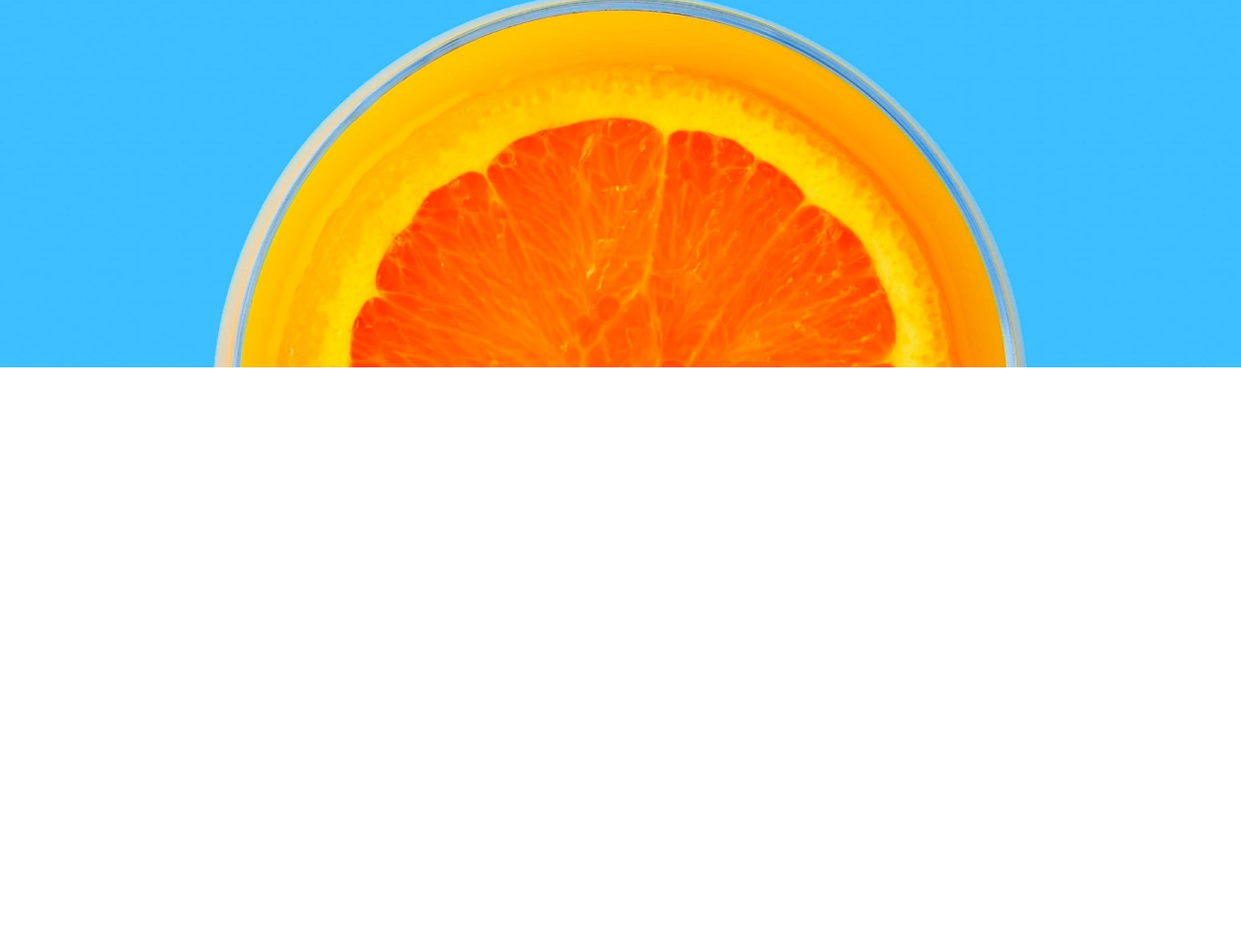
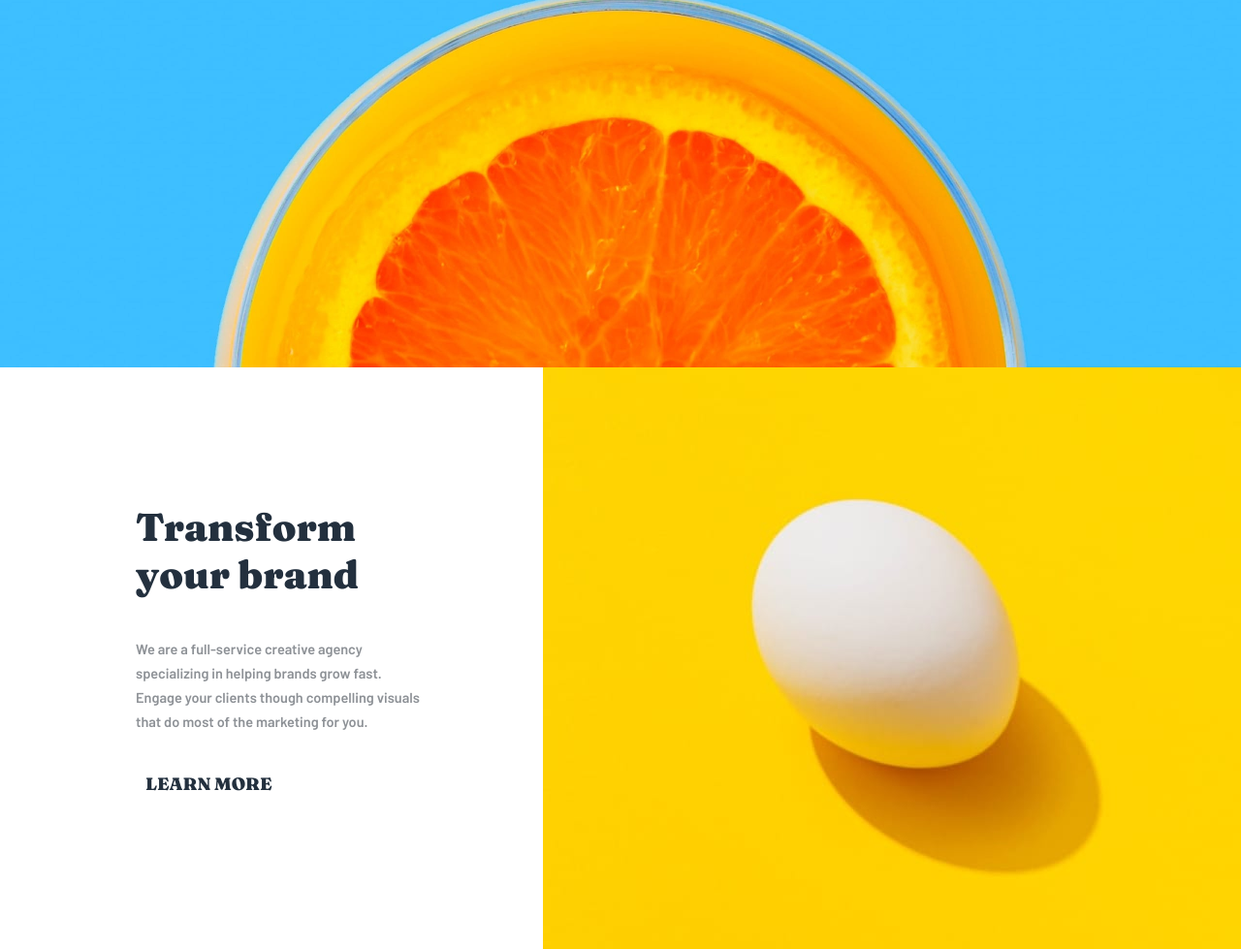
Before and after one commit to linusmanuel/frontend-challenge-sunnyside, a website: page index.html in a window 1280 px wide. Shown: the part 421-1400 px from the top of the page at 97% size. Before the commit the page ends 800 px from the top, so only its background shows below. Drawn offline with Linux system fonts and the light colour scheme.

Commit message:
feat: Building the Section About

```diff
--- a/index.html
+++ b/index.html
@@ -42,6 +42,20 @@
         <img src="/images/icon-arrow-down.svg">
       </div>
     </header>
+
+    <main>
+      <section class="section-about">
+        <div class="the-content">
+          <h2 class="heading-2">Transform your brand</h2>
+          <p class="paragraph">
+            We are a full-service creative agency specializing in helping brands grow fast.
+            Engage your clients though compelling visuals that do most of the marketing for you.
+          </p>
+          <a href="#" class="btn">Learn more</a>
+        </div>
+        <img src="/images/desktop/image-transform.jpg" alt="Transform brands" class="section-about__image">
+      </section>
+    </main>
   </body>
 
 </html>
--- a/sass/base/_base.scss
+++ b/sass/base/_base.scss
@@ -12,6 +12,7 @@ html {
 
 body {
   font-size: $default-font-size;
+  box-sizing: border-box;
 }
 
 ul {
--- /dev/null
+++ b/sass/components/_the-content.scss
@@ -0,0 +1,51 @@
+.the-content {
+  max-width: 72rem;
+  padding: 14rem 12rem 0 14rem;
+
+  h2 {
+    font-size: 4rem;
+    font-weight: 900;
+    margin-bottom: 4rem;
+    color: $neutral-dark-1;
+  }
+
+  .paragraph {
+    font-family: $title;
+    font-size: 1.45rem;
+    line-height: 2.5rem;
+    color: darken($grayish, 10%);
+    margin-bottom: 4rem;
+  }
+
+  a {
+    display: inline-block;
+    padding: 0 10px;
+    text-transform: uppercase;
+    font-weight: 900;
+    color: $neutral-dark-1;
+    position: relative;
+
+    &:before {
+      content: "";
+      position: absolute;
+      width: 100%;
+      height: 7px;
+      bottom: 0;
+      left: 0;
+      background-color: lighten($primary-yellow, 35%);
+      border-radius: 100px;
+      visibility: hidden;
+      -webkit-transform: scaleX(0);
+      transform: scaleX(0);
+      -webkit-transition: all 0.3s ease-in-out 0s;
+      transition: all 0.3s ease-in-out 0s;
+      z-index: -1;
+    }
+
+    &:hover:before {
+      visibility: visible;
+      -webkit-transform: scaleX(1);
+      transform: scaleX(1);
+    }
+  }
+}
--- /dev/null
+++ b/sass/layout/_cols.scss
@@ -0,0 +1,5 @@
+.col {
+  display: flex;
+  max-width: 72rem;
+  max-height: 50rem;
+}
--- a/sass/main.scss
+++ b/sass/main.scss
@@ -5,5 +5,10 @@
 @import "sass/base/typography";
 
 @import "sass/components/header";
+@import "sass/components/the-content";
+
+@import "sass/layout/cols";
 
 @import "sass/pages/home";
+
+@import "sass/sections/section-about";
--- a/sass/pages/_home.scss
+++ b/sass/pages/_home.scss
@@ -1,6 +1,6 @@
 .header {
   @include backgroud;
   background-image: url("/images/desktop/image-header.jpg");
-  height: calc(100vh - 8.6rem);
+  height: calc(100vh);
   padding: 4.3rem 4rem;
 }
--- /dev/null
+++ b/sass/sections/_section-about.scss
@@ -0,0 +1,8 @@
+.section-about {
+  display: flex;
+  max-width: $desktop;
+
+  &__image {
+    max-width: 100%;
+  }
+}
```
Also changed, not shown: css/style.css.
